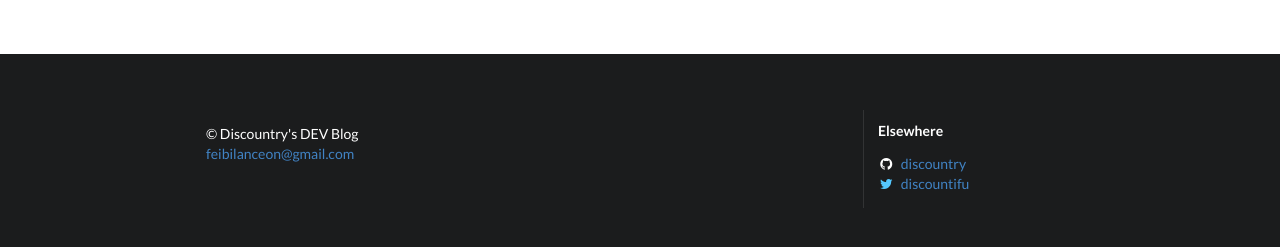
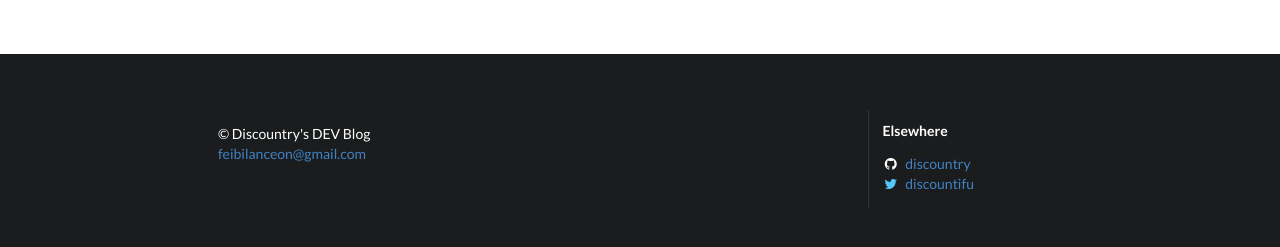
Before and after one commit to discountry/discountry.github.io, a Jekyll site: the page built from index.html, in a window 1280 px wide and 900 px high, scrolled down 281 px. Shown: the part 636-883 px from the top of the window. Built offline with Jekyll 4.4.1, drawn with Linux system fonts in a browser that asks for light colours; nearby versions of some CDN libraries; the list of posts is cut into pages by our own code.

Commit message:
Update main.scss

```diff
--- a/css/main.scss
+++ b/css/main.scss
@@ -41,6 +41,10 @@ body {
     border-radius: 0em;
 }
 
+.footer > .container {
+    margin-left: 1em;
+}
+
 /*******************************
           Responsive
 *******************************/
```
